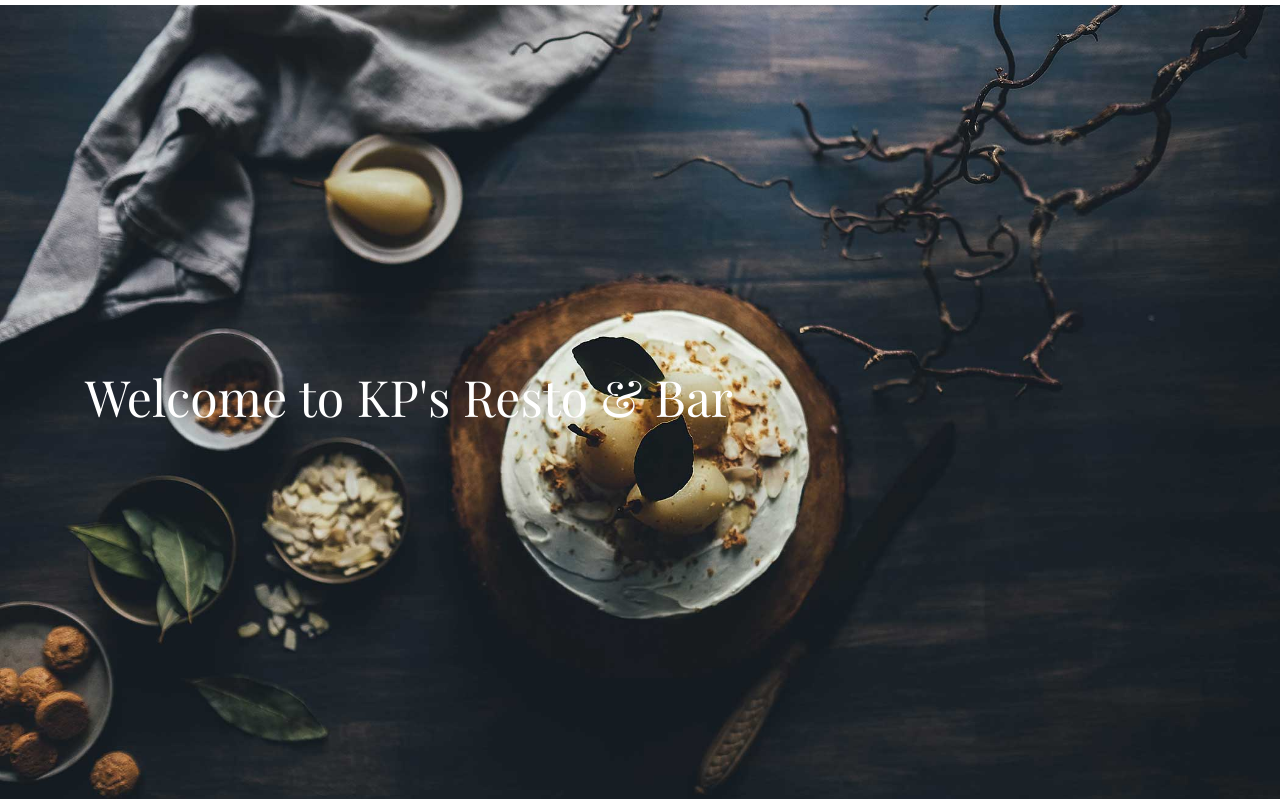
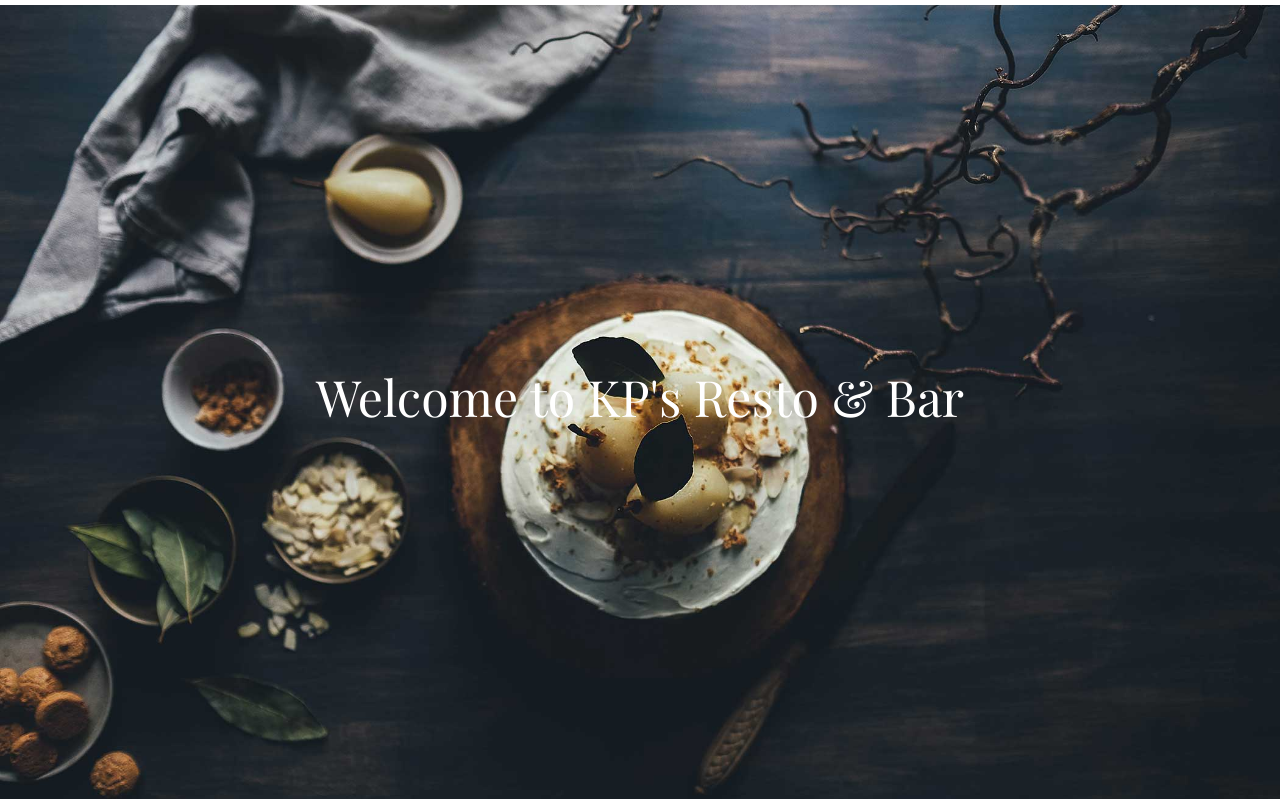
Before and after one commit to KunalKP4042/KPs-Resto-Bar, a Django app: page / in a window 1280 px wide. Shown: the top 799 px of that part. Run offline with Django 3.2, Linux system fonts and the light colour scheme; data comes from the database, SQL or seed files in the repository; the page is wider than the window, and the part outside it is not shown; some libraries are stand-ins or nearby versions; some web fonts are replaced.

Commit message:
Final Commit

```diff
--- a/home/templates/home/index.html
+++ b/home/templates/home/index.html
@@ -7,7 +7,7 @@
             <div class="container">
               <div class="row align-items-center">
                 <div class="col-md-12" data-aos="fade-up">
-                  <h2 class="heading">Welcome to KP's Resto & Bar</h2>
+                  <h2 class="text-center heading">Welcome to KP's Resto & Bar</h2>
                 </div>
               </div>
             </div>
```
